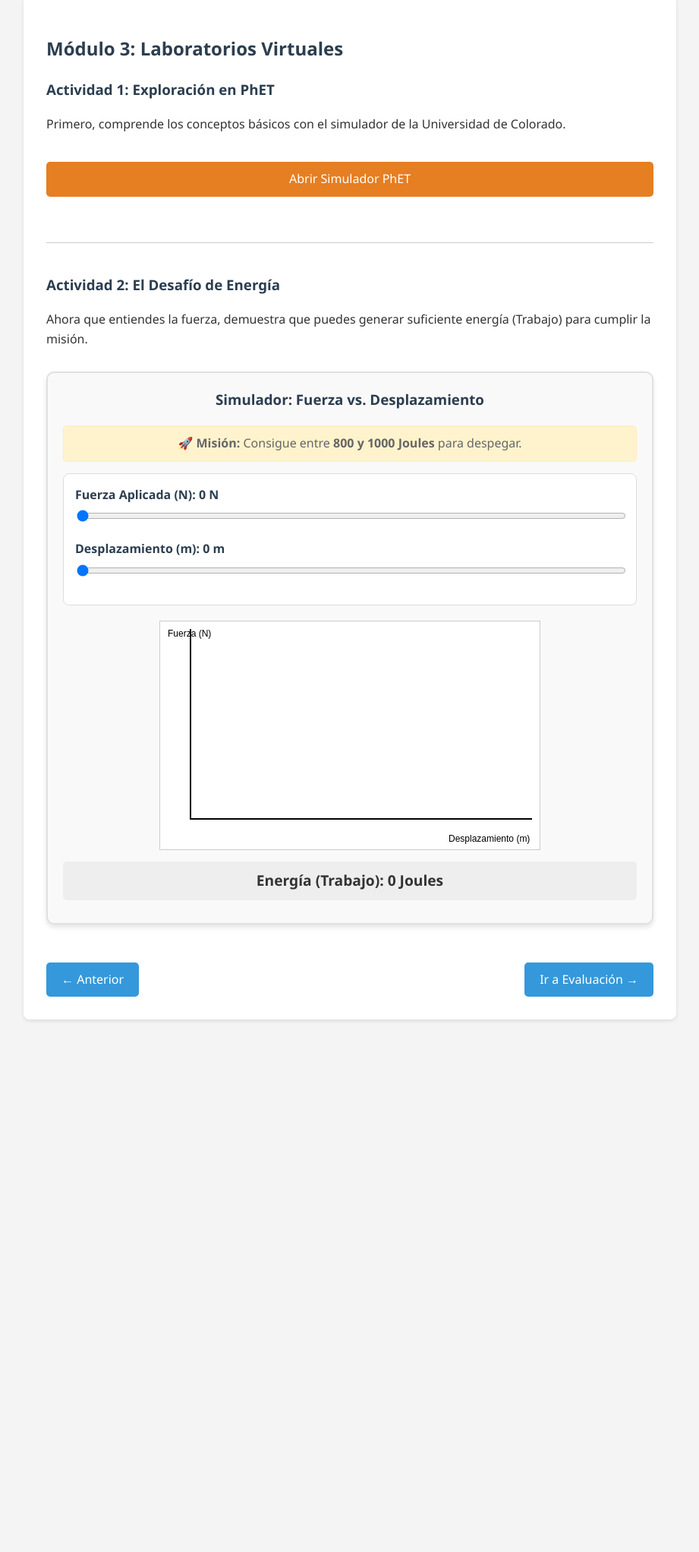
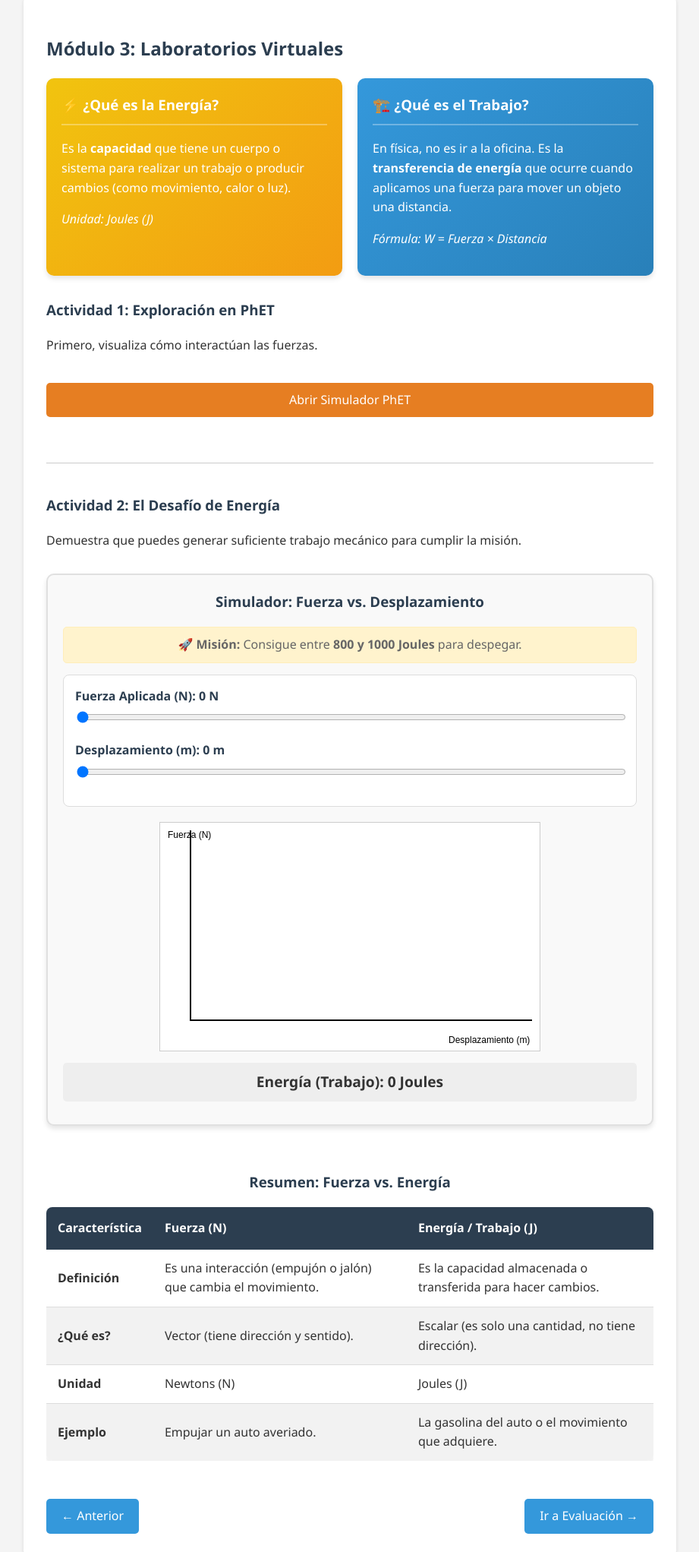
Before and after one commit to jael92/ADDIE-MAGISTER, a plain HTML site: page modulo3.html in a window 1280 px wide. Shown: the part 86-2129 px from the top of the page at 76% size, without its empty margins (179-1100 px from the left). Before the commit the page ends 1498 px from the top, so only its background shows below. Drawn offline with Linux system fonts and the light colour scheme.

Commit message:
Update modulo3.html

```diff
--- a/modulo3.html
+++ b/modulo3.html
@@ -6,6 +6,67 @@
     <link rel="stylesheet" href="estilos.css">
 
     <style>
+        /* ESTILOS PARA LAS DEFINICIONES LLAMATIVAS */
+        .def-container {
+            display: flex;
+            gap: 20px;
+            margin-bottom: 30px;
+            flex-wrap: wrap;
+        }
+        .def-card {
+            flex: 1;
+            padding: 20px;
+            border-radius: 10px;
+            box-shadow: 0 4px 6px rgba(0,0,0,0.1);
+            color: #333;
+            min-width: 250px;
+        }
+        .def-energia {
+            background: linear-gradient(135deg, #f1c40f 0%, #f39c12 100%);
+            color: white;
+        }
+        .def-trabajo {
+            background: linear-gradient(135deg, #3498db 0%, #2980b9 100%);
+            color: white;
+        }
+        .def-card h3 {
+            margin-top: 0;
+            color: white;
+            border-bottom: 2px solid rgba(255,255,255,0.3);
+            padding-bottom: 10px;
+        }
+
+        /* ESTILOS PARA LA TABLA COMPARATIVA */
+        .table-container {
+            margin-top: 40px;
+            overflow-x: auto;
+        }
+        .comparison-table {
+            width: 100%;
+            border-collapse: collapse;
+            background: white;
+            border-radius: 8px;
+            overflow: hidden;
+            box-shadow: 0 2px 5px rgba(0,0,0,0.1);
+        }
+        .comparison-table th {
+            background-color: #2c3e50;
+            color: white;
+            padding: 15px;
+            text-align: left;
+        }
+        .comparison-table td {
+            padding: 12px 15px;
+            border-bottom: 1px solid #ddd;
+        }
+        .comparison-table tr:last-child td {
+            border-bottom: none;
+        }
+        .comparison-table tr:nth-child(even) {
+            background-color: #f2f2f2;
+        }
+
+        /* ESTILOS DEL JUEGO (Mantenidos) */
         .simulador-container {
             font-family: 'Segoe UI', sans-serif;
             max-width: 100%;
@@ -23,46 +84,12 @@
             border-radius: 8px;
             border: 1px solid #ddd;
         }
-        .slider-group {
-            margin-bottom: 15px;
-        }
-        .slider-group label {
-            display: block;
-            font-weight: bold;
-            margin-bottom: 5px;
-            color: #2c3e50;
-        }
-        input[type=range] {
-            width: 100%;
-            cursor: pointer;
-        }
-        canvas {
-            background-color: #fff;
-            border: 1px solid #ccc;
-            display: block;
-            margin: 0 auto;
-            max-width: 100%; /* Para que se adapte a pantallas pequeñas */
-        }
-        .result-box {
-            text-align: center;
-            margin-top: 15px;
-            font-size: 1.2em;
-            font-weight: bold;
-            padding: 10px;
-            border-radius: 5px;
-            background-color: #eee;
-            transition: background-color 0.3s;
-        }
-        .mission-status {
-            font-size: 1em;
-            color: #666;
-            text-align: center;
-            margin-bottom: 15px;
-            background: #fff3cd;
-            padding: 10px;
-            border-radius: 5px;
-            border: 1px solid #ffeeba;
-        }
+        .slider-group { margin-bottom: 15px; }
+        .slider-group label { display: block; font-weight: bold; margin-bottom: 5px; color: #2c3e50; }
+        input[type=range] { width: 100%; cursor: pointer; }
+        canvas { background-color: #fff; border: 1px solid #ccc; display: block; margin: 0 auto; max-width: 100%; }
+        .result-box { text-align: center; margin-top: 15px; font-size: 1.2em; font-weight: bold; padding: 10px; border-radius: 5px; background-color: #eee; transition: background-color 0.3s; }
+        .mission-status { font-size: 1em; color: #666; text-align: center; margin-bottom: 15px; background: #fff3cd; padding: 10px; border-radius: 5px; border: 1px solid #ffeeba; }
     </style>
 </head>
 <body>
@@ -77,18 +104,30 @@
     <div class="container">
         <h2>Módulo 3: Laboratorios Virtuales</h2>
 
+        <div class="def-container">
+            <div class="def-card def-energia">
+                <h3>⚡ ¿Qué es la Energía?</h3>
+                <p>Es la <strong>capacidad</strong> que tiene un cuerpo o sistema para realizar un trabajo o producir cambios (como movimiento, calor o luz).</p>
+                <p><em>Unidad: Joules (J)</em></p>
+            </div>
+            <div class="def-card def-trabajo">
+                <h3>🏗️ ¿Qué es el Trabajo?</h3>
+                <p>En física, no es ir a la oficina. Es la <strong>transferencia de energía</strong> que ocurre cuando aplicamos una fuerza para mover un objeto una distancia.</p>
+                <p><em>Fórmula: W = Fuerza × Distancia</em></p>
+            </div>
+        </div>
+
         <h3>Actividad 1: Exploración en PhET</h3>
-        <p>Primero, comprende los conceptos básicos con el simulador de la Universidad de Colorado.</p>
+        <p>Primero, visualiza cómo interactúan las fuerzas.</p>
         <a href="https://phet.colorado.edu/es/simulation/forces-and-motion-basics" target="_blank" class="btn-nav" style="background: #e67e22; width: 100%; text-align: center; box-sizing: border-box; margin-bottom: 20px;">Abrir Simulador PhET</a>
 
         <hr style="margin: 40px 0; border: 0; border-top: 1px solid #ccc;">
 
         <h3>Actividad 2: El Desafío de Energía</h3>
-        <p>Ahora que entiendes la fuerza, demuestra que puedes generar suficiente energía (Trabajo) para cumplir la misión.</p>
+        <p>Demuestra que puedes generar suficiente trabajo mecánico para cumplir la misión.</p>
 
         <div class="simulador-container">
             <h3 style="text-align: center; color: #2c3e50; margin-top:0;">Simulador: Fuerza vs. Desplazamiento</h3>
-
             <p class="mission-status">🚀 <strong>Misión:</strong> Consigue entre <strong>800 y 1000 Joules</strong> para despegar.</p>
 
             <div class="controls">
@@ -107,6 +146,42 @@
             <div id="resultado" class="result-box">Energía Transferida: 0 Joules</div>
             <div id="mensaje-pedagogico" style="text-align:center; margin-top:10px; font-style: italic; color:#d35400; font-weight: bold;"></div>
         </div>
+
+        <div class="table-container">
+            <h3 style="text-align: center; color: #2c3e50;">Resumen: Fuerza vs. Energía</h3>
+            <table class="comparison-table">
+                <thead>
+                    <tr>
+                        <th>Característica</th>
+                        <th>Fuerza (N)</th>
+                        <th>Energía / Trabajo (J)</th>
+                    </tr>
+                </thead>
+                <tbody>
+                    <tr>
+                        <td><strong>Definición</strong></td>
+                        <td>Es una interacción (empujón o jalón) que cambia el movimiento.</td>
+                        <td>Es la capacidad almacenada o transferida para hacer cambios.</td>
+                    </tr>
+                    <tr>
+                        <td><strong>¿Qué es?</strong></td>
+                        <td>Vector (tiene dirección y sentido).</td>
+                        <td>Escalar (es solo una cantidad, no tiene dirección).</td>
+                    </tr>
+                    <tr>
+                        <td><strong>Unidad</strong></td>
+                        <td>Newtons (N)</td>
+                        <td>Joules (J)</td>
+                    </tr>
+                    <tr>
+                        <td><strong>Ejemplo</strong></td>
+                        <td>Empujar un auto averiado.</td>
+                        <td>La gasolina del auto o el movimiento que adquiere.</td>
+                    </tr>
+                </tbody>
+            </table>
+        </div>
+
         <div style="display: flex; justify-content: space-between; margin-top: 30px;">
             <a href="modulo2.html" class="btn-nav">&larr; Anterior</a>
             <a href="modulo4.html" class="btn-nav">Ir a Evaluación &rarr;</a>
@@ -114,7 +189,6 @@
     </div>
 
     <script>
-        // Configuración del Canvas
         const canvas = document.getElementById('graficoCanvas');
         const ctx = canvas.getContext('2d');
         const sliderFuerza = document.getElementById('fuerza');
@@ -124,35 +198,29 @@
         const divResultado = document.getElementById('resultado');
         const msgPedagogico = document.getElementById('mensaje-pedagogico');
 
-        // Factores de escala para el dibujo
-        const escalaX = 20; // pixeles por metro
-        const escalaY = 2.5; // pixeles por Newton
+        const escalaX = 20;
+        const escalaY = 2.5;
         const origenX = 40;
         const origenY = 260;
 
         function dibujar() {
-            // Limpiar canvas
             ctx.clearRect(0, 0, canvas.width, canvas.height);
 
             const F = parseInt(sliderFuerza.value);
             const d = parseInt(sliderDistancia.value);
             const W = F * d;
 
-            // Actualizar textos
             spanFuerza.textContent = F;
             spanDistancia.textContent = d;
             divResultado.textContent = `Energía (Trabajo): ${W} Joules`;
 
-            // Lógica del Juego (Gamificación)
             if (W >= 800 && W <= 1000) {
-                divResultado.style.backgroundColor = "#d4edda"; // Verde
+                divResultado.style.backgroundColor = "#d4edda";
                 divResultado.style.color = "#155724";
                 divResultado.textContent += " ✅ ¡OBJETIVO LOGRADO!";
             } else {
-                divResultado.style.backgroundColor = "#eee"; // Neutro (lo cambié de rojo para que no parezca error al inicio)
+                divResultado.style.backgroundColor = "#eee";
                 divResultado.style.color = "#333";
-
-                // Si se pasan
                 if (W > 1000) {
                     divResultado.style.backgroundColor = "#f8d7da";
                     divResultado.style.color = "#721c24";
@@ -160,56 +228,42 @@
                 }
             }
 
-            // Mensaje Pedagógico Clave
             if (d === 0 && F > 0) {
-                msgPedagogico.textContent = "⚠️ ¡OJO! Aplicas mucha fuerza, pero sin desplazamiento NO hay energía.";
+                msgPedagogico.textContent = "⚠️ ¡OJO! Aplicas mucha fuerza, pero sin desplazamiento NO hay trabajo.";
             } else if (F === 0 && d > 0) {
                 msgPedagogico.textContent = "Sin fuerza no hay transferencia de energía, solo inercia.";
             } else {
                 msgPedagogico.textContent = "";
             }
 
-            // Dibujar Ejes
             ctx.beginPath();
             ctx.strokeStyle = "#000";
             ctx.lineWidth = 2;
-            // Eje Y
             ctx.moveTo(origenX, 10);
             ctx.lineTo(origenX, origenY);
-            // Eje X
             ctx.lineTo(canvas.width - 10, origenY);
             ctx.stroke();
 
-            // Etiquetas Ejes
             ctx.fillStyle = "#000";
-            ctx.font = "12px Arial"; // Fuente más pequeña para los ejes
+            ctx.font = "12px Arial";
             ctx.fillText("Fuerza (N)", 10, 20);
             ctx.fillText("Desplazamiento (m)", canvas.width - 120, origenY + 30);
 
-            // DIBUJAR EL ÁREA (RECTÁNGULO DE ENERGÍA)
             if (d > 0 && F > 0) {
-                ctx.fillStyle = "rgba(52, 152, 219, 0.6)"; // Azul semitransparente
+                ctx.fillStyle = "rgba(52, 152, 219, 0.6)";
                 const anchoRect = d * escalaX;
                 const altoRect = F * escalaY;
-
-                // Nota: En canvas Y crece hacia abajo, por eso restamos del origen
                 ctx.fillRect(origenX, origenY - altoRect, anchoRect, altoRect);
-
-                // Borde del rectángulo
                 ctx.strokeRect(origenX, origenY - altoRect, anchoRect, altoRect);
 
-                // Texto "Área" en el medio
                 if (d > 2 && F > 10) {
                     ctx.fillStyle = "#fff";
                     ctx.font = "bold 14px Arial";
-                    // Ajuste para centrar mejor el texto
                     let textX = origenX + (anchoRect / 2) - 40;
                     if(textX < origenX) textX = origenX + 5;
-
                     ctx.fillText("ENERGÍA", textX, origenY - (altoRect / 2));
                 }
             } else if (d === 0 && F > 0) {
-                // Solo dibujar la línea de fuerza sin área
                 ctx.beginPath();
                 ctx.strokeStyle = "red";
                 ctx.lineWidth = 4;
@@ -219,11 +273,8 @@
             }
         }
 
-        // Event Listeners
         sliderFuerza.addEventListener('input', dibujar);
         sliderDistancia.addEventListener('input', dibujar);
-
-        // Dibujo inicial
         dibujar();
     </script>
 </body>
```
